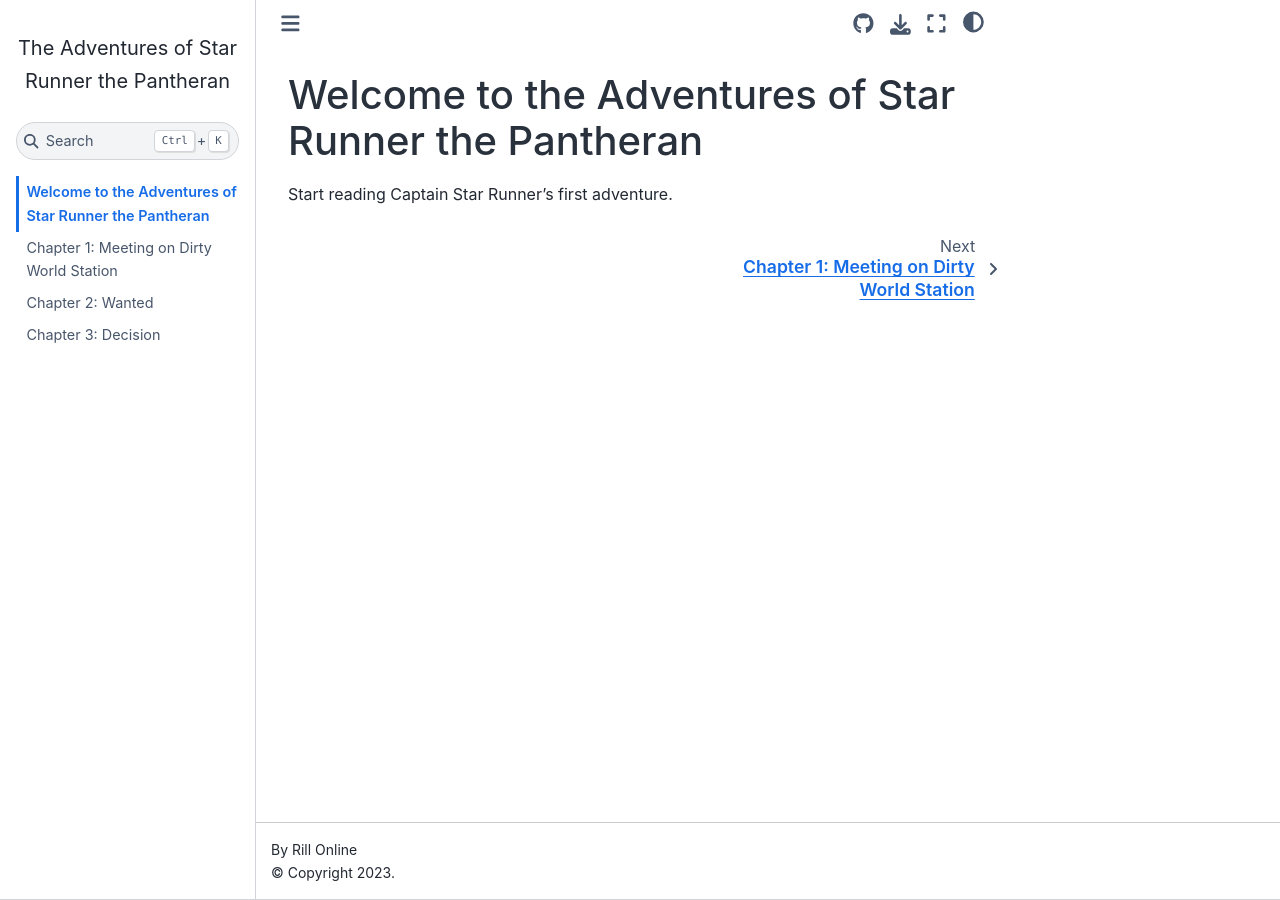
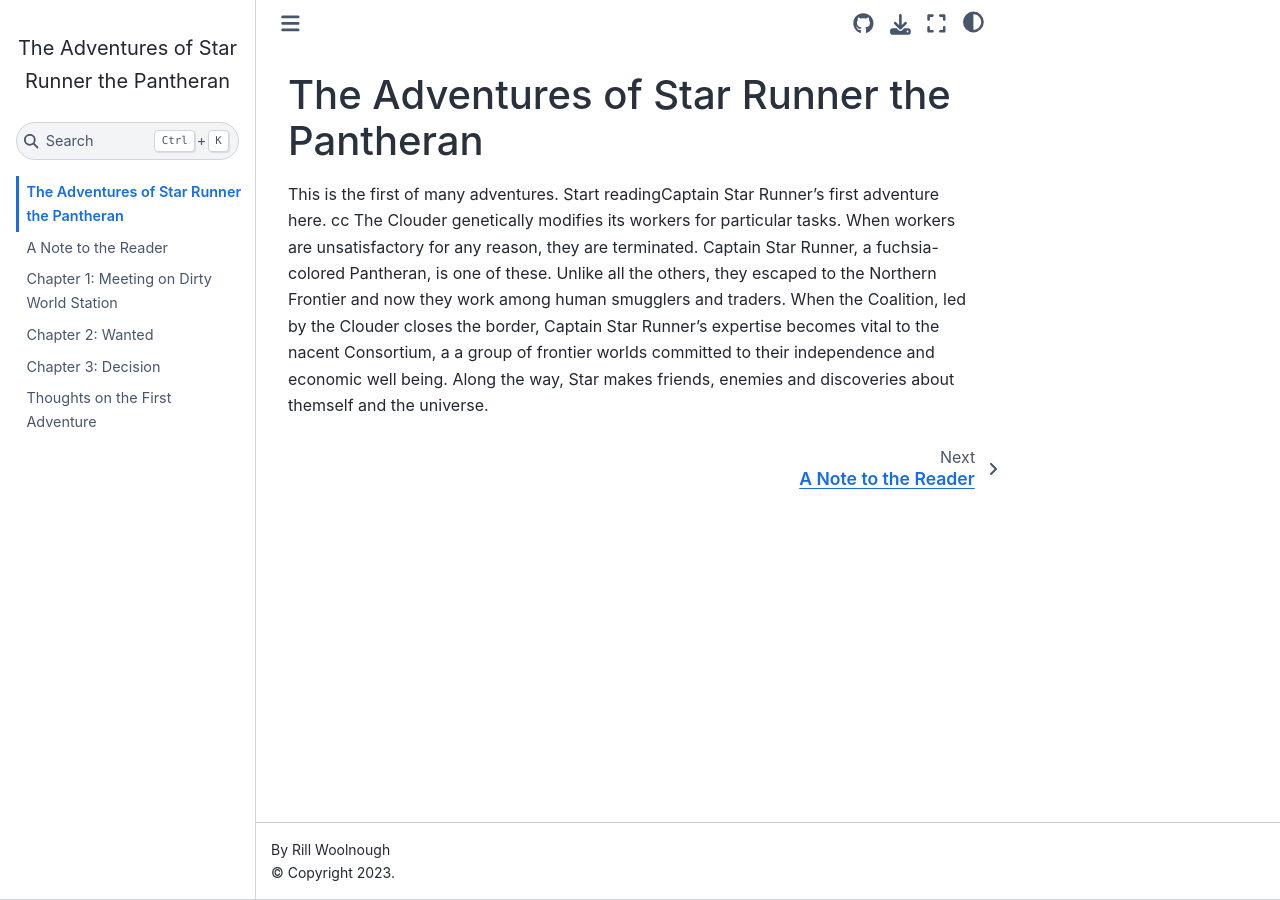
Before and after one commit to rillonline/StarRunnerAdventures, a Jupyter Book: the page built from index.md, in a window 1280 px wide. Built offline with Jupyter Book 1.0.4 settings and Sphinx 7.4.7 and the Sphinx Book theme 1.1.4, drawn with Linux system fonts in a browser that asks for light colours.

Commit message:
reconfiguring yml files; correcting errors; adding front and back matter

```diff
--- a/_config.yml
+++ b/_config.yml
@@ -2,13 +2,13 @@
 # Learn more at https://jupyterbook.org/customize/config.html
 
 title: The Adventures of Star Runner the Pantheran
-author: Rill Online
+author: Rill Woolnough
 #logo: logo.png
 
 # Turn off  re-execution of notebooks on each build.
 # See https://jupyterbook.org/content/execute.html
-execute:
-  execute_notebooks: off
+#execute:
+#  execute_notebooks: off
 
 # Define the name of the latex output file for PDF builds
 latex:
@@ -16,8 +16,8 @@ latex:
     targetname: book.tex
 
 # Add a bibtex file so that we can create citations
-bibtex_bibfiles:
-  - references.bib
+#bibtex_bibfiles:
+#  - references.bib
 
 # Information about where the book exists on the web
 repository:
--- a/_toc.yml
+++ b/_toc.yml
@@ -4,6 +4,8 @@
 format: jb-book
 root: index
 chapters:
+- file: note-to-the-reader
 - file: chapter01
 - file: chapter02
 - file: chapter03
+- file: thoughts-on-the-first-adventure
--- a/index.md
+++ b/index.md
@@ -1,3 +1,14 @@
-# Welcome to the Adventures of Star Runner the Pantheran #
+# The Adventures of Star Runner the Pantheran #
 
-Start reading Captain Star Runner's first adventure.
+This is the first of many adventures. Start readingCaptain Star Runner's first adventure here.
+cc
+The Clouder genetically modifies its workers for particular tasks.
+When workers are unsatisfactory for any reason, they are terminated.
+Captain Star Runner, a fuchsia-colored Pantheran, is one of these.
+Unlike all the others, they escaped to the Northern Frontier and now
+they work among human smugglers and traders. When the Coalition, led
+by the Clouder closes the border, Captain Star Runner's expertise
+becomes vital to the nacent Consortium, a a group of frontier worlds
+committed to their independence and economic well being. Along the
+way, Star makes friends, enemies and discoveries about themself and
+the universe.
--- /dev/null
+++ b/requirements.txt
@@ -0,0 +1 @@
+jupyter-book
```
Also changed, not shown: note-to-the-reader.md (added, +30 -0 lines), thoughts-on-the-first-adventure.md (added, +118 -0 lines), 1 other file.
